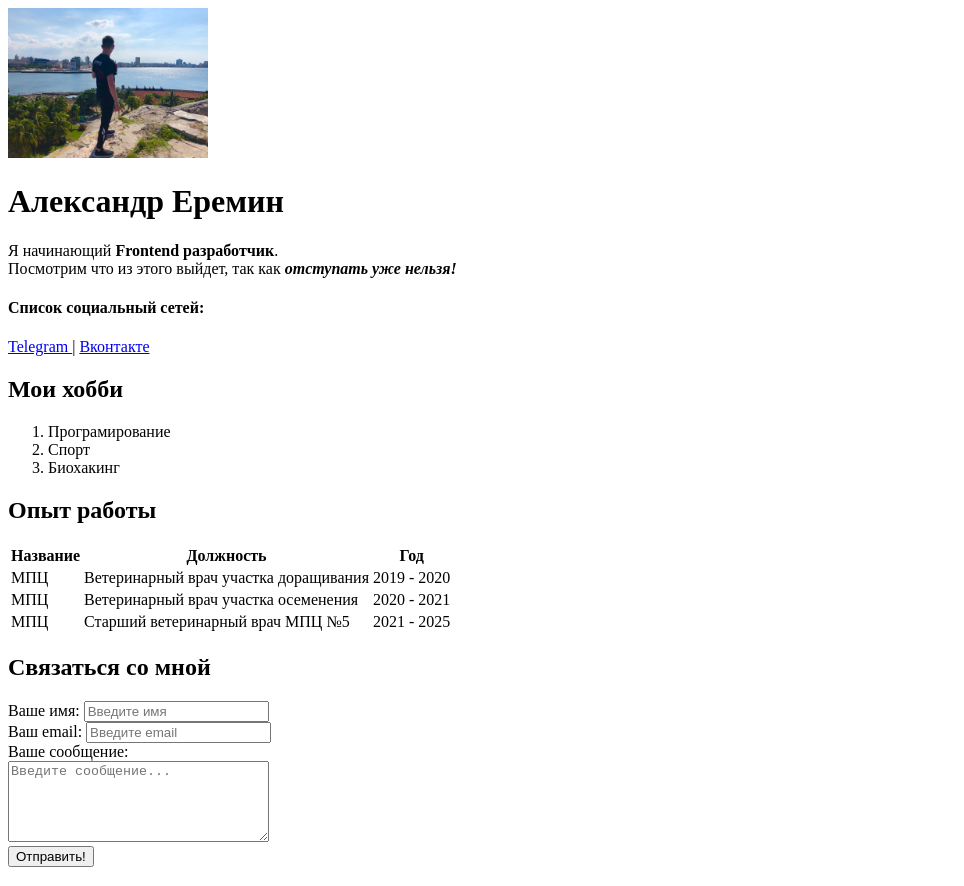
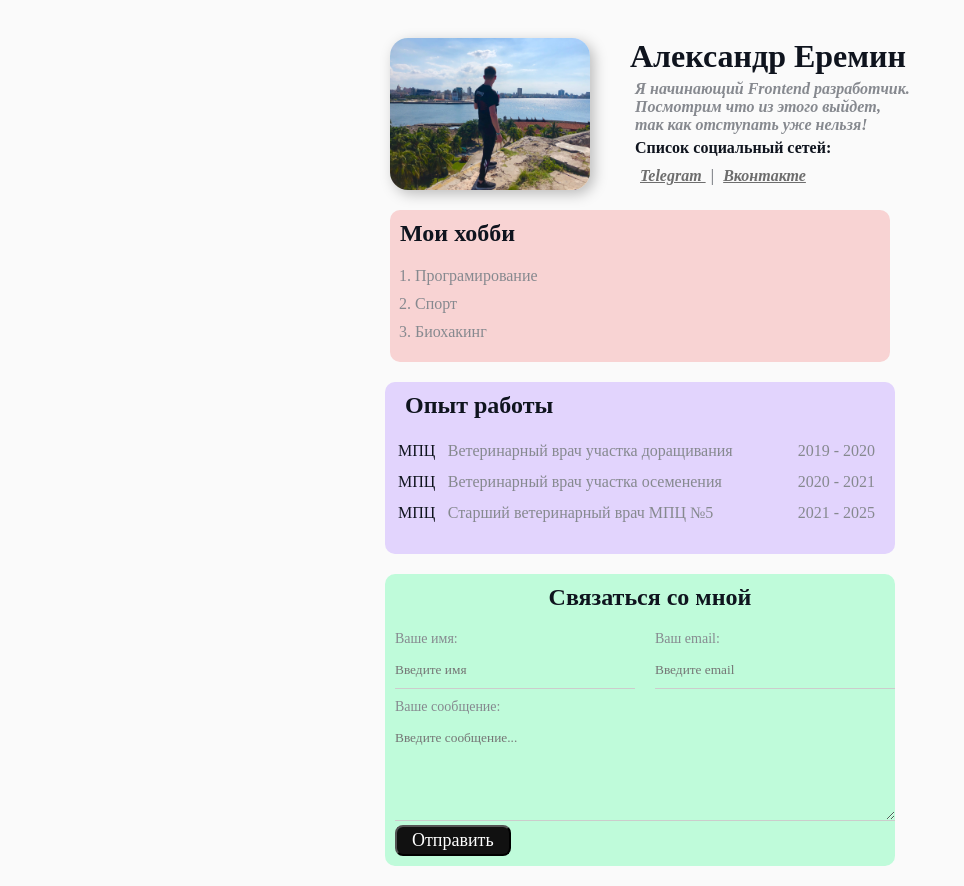
Before and after one commit to Eremin-inc13/resume, a plain HTML site: page index.html in a window 1280 px wide. Shown: the whole page, without its empty margins (0-964 px from the left). Drawn offline with Linux system fonts and the light colour scheme.

Commit message:
Add styles

```diff
--- /dev/null
+++ b/css/styles.css
@@ -0,0 +1,241 @@
+@import url('https://fonts.googleapis.com/css2?family=Roboto+Slab&display=swap');
+
+body {
+    font-size: 16px;
+    font-family: 'Roboto, Verdana, sans-serif';
+    font-weight: normal;
+    color: #0f141e;
+    background: #fafafa;
+}
+
+h1 {
+    margin: 0;
+    margin-left: 10px;
+}
+
+.avatar {
+    width: 200px;
+    box-shadow: 4px 4px 14px rgba(0, 0, 0, .25);
+    border-radius: 18px;
+    max-height: 152px;
+    display: block;
+    margin-left: 125px;
+    margin-right: auto;
+}
+
+.container {
+    max-width: 750px;
+    margin: auto;
+    box-sizing: border-box;
+    border-radius: 20px;
+    padding-top: 30px;
+
+}
+
+.info {
+    margin-bottom: 20px;
+    display: flex;
+}
+
+.info-text {
+    margin-left: 30px;
+}
+
+.info-text p {
+    font-style: italic;
+    font-weight: bold;
+    color: #86898f;
+    margin: 5px;
+    padding-left: 10px;
+    padding-right: 100px;
+}
+
+.info-text h4 {
+    margin: 0;
+    margin-bottom: 10px;
+    margin-left: 15px;
+    padding: auto;
+
+
+}
+
+.card-1 {
+    background-color: #f8d3d3;
+    border-radius: 10px;
+    padding-left: 0;
+    margin-bottom: 20px;
+    padding-bottom: 5px;
+    max-width: 500px;
+    margin-left: auto;
+    margin-right: auto;
+
+}
+
+.card-1 h2 {
+    padding: 10px 0 0 10px;
+}
+
+.card-2 {
+    background-color: #e2d4fd;
+    border-radius: 10px;
+    padding-left: 10px;
+    padding-bottom: 20px;
+    max-width: 500px;
+    margin-left: auto;
+    margin-right: auto;
+}
+
+.card-2 h2 {
+    padding: 10px 0 0 10px;
+}
+
+.card-3 {
+    background-color: #b4fcd4d4;
+    border-radius: 10px;
+    padding-left: 10px;
+    padding-bottom: 10px;
+    margin-bottom: 20px;
+    max-width: 500px;
+    margin-left: auto;
+    margin-right: auto;
+}
+
+.card-3 h2 {
+    padding: 10px 0 0 10px;
+}
+
+.btn {
+    /* background: #111; */
+    padding: 5px;
+    border: none;
+    cursor: pointer;
+    border-radius: 5px;
+    font-family: inherit;
+    color: rgb(109, 109, 109);
+}
+
+/* a:visited {
+    color: rgba(240, 255, 152, 0.1);
+} */
+
+a:active {
+    color: red;
+}
+
+/* a:hover {
+    font-size: 20px;
+} */
+
+a:hover {
+    color: aqua;
+    /* transition: all .4s; */
+}
+
+.btn1 {
+    background: #111;
+    padding: 3px 15px;
+    color: #ffffff;
+    font-family: inherit;
+    font-size: 18px;
+    border-radius: 8px;
+    cursor: pointer;
+}
+
+.list {
+    padding: 0 25px;
+    /* list-style: none; */
+
+}
+
+.list li {
+    color: #86898f;
+    margin-bottom: 10px;
+}
+
+.table {
+    width: 100%;
+}
+
+.table td {
+    padding-bottom: 10px;
+}
+
+.table td:nth-child(2),
+.table td:nth-child(3) {
+    color: #86898f;
+}
+
+.form h2 {
+    text-align: center;
+}
+
+.form-row {
+    margin-bottom: 10px;
+    display: flex;
+}
+
+.form-row .form-group {
+    /* display: inline-block; */
+    margin-right: 20px;
+    /* width: calc(50% - 20px); */
+    width: 50%;
+}
+
+.form-row .form-group:last-child {
+    margin-right: 0;
+}
+
+@media (max-width:760px) {
+    .form-row {
+    display: block;
+}
+.form-row .form-group {
+    width: 100%;
+    margin-right: 0;
+    margin-bottom: 10px;
+}
+}
+
+.form-group label {
+    display: block;
+    font-size: 14px;
+    color: #86898f;
+}
+
+.form-group input,
+.form-group textarea {
+    width: 100%;
+    box-sizing: border-box;
+    border: none;
+    background: transparent;
+    border-bottom: 1px solid #ccc;
+    color: #000;
+    padding: 15px 0 10px;
+    outline: none;
+    font-family: inherit;
+}
+
+@media (max-width:760px) {
+    .container {
+        font-size: 18px;
+    }
+
+    .info {
+        display: block;
+        text-align: center;
+    }
+
+    .avatar {
+        display: block;
+        margin-left: auto;
+        margin-right: auto;
+    }
+
+    .info-text {
+        margin-left: auto;
+        margin-right: auto;
+    }
+    .info-text p {
+        margin-left: 70px;
+    }
+}
--- a/index.html
+++ b/index.html
@@ -12,39 +12,49 @@
       name="description"
       content="Это сайт - резюме Еремина Александра Frontend разработчика"
     />
+    <link rel="stylesheet" href="css/styles.css" />
     <title>Еремин Александр</title>
   </head>
   <body>
-    <img src="/resume/img/logo.jpg" alt="Аватар" width="200" />
+    <div class="container">
+      <div class="info">
+        <img src="/resume/img/logo.jpg" alt="Аватар" class="avatar" />
+        <div class="info-text">
           <h1>Александр Еремин</h1>
-
           <p>
-      Я начинающий<strong> Frontend разработчик</strong>.<br />Посмотрим что из
-      этого выйдет, так как <strong><em>отступать уже нельзя!</em></strong>
+            Я начинающий<strong> Frontend разработчик</strong>.<br />Посмотрим
+            что из этого выйдет, так как <strong>отступать уже нельзя!</strong>
           </p>
 
           <h4>Список социальный сетей:</h4>
           <p>
-      <a href="https://t.me/Eremin_inc" target="_blank">Telegram </a>|
-      <a href="https://vk.com/eremin_inc" target="_blank"> Вконтакте</a>
+            <a href="https://t.me/Eremin_inc" target="_blank" class="btn"
+              >Telegram </a
+            >|
+            <a href="https://vk.com/eremin_inc" target="_blank" class="btn">
+              Вконтакте</a
+            >
           </p>
-
+        </div>
+      </div>
+      <div class="card-1">
         <h2>Мои хобби</h2>
-    <ol>
+        <ol class="list">
           <li>Програмирование</li>
           <li>Спорт</li>
           <li>Биохакинг</li>
         </ol>
-
+      </div>
+      <div class="card-2">
         <h2>Опыт работы</h2>
-    <table>
-      <thead>
+        <table class="table">
+          <!-- <thead>
           <tr>
             <th>Название</th>
             <th>Должность</th>
             <th>Год</th>
           </tr>
-      </thead>
+        </thead> -->
           <tbody>
             <tr>
               <td>МПЦ</td>
@@ -67,29 +77,33 @@
             </tr>
           </tbody>
         </table>
-
+      </div>
+      <div class="card-3">
+        <form action="/" class="form">
           <h2>Связаться со мной</h2>
-    <form>
-      <div>
+          <div class="form-row">
+            <div class="form-group">
               <label for="name">Ваше имя:</label>
               <input type="text" id="name" placeholder="Введите имя" />
             </div>
-      <div>
+            <div class="form-group">
               <label for="email">Ваш email:</label>
               <input type="email" id="email" placeholder="Введите email" />
             </div>
-      <div>
+          </div>
+          <div class="form-group">
             <label for="message">Ваше сообщение:</label>
-        <br />
             <textarea
               id="message"
               placeholder="Введите сообщение..."
-          cols="30"
+              сols="20"
               rows="5"
             ></textarea>
           </div>
 
-      <input type="submit" value="Отправить!" />
+          <input type="submit" value="Отправить" class="btn1" />
         </form>
+      </div>
+    </div>
   </body>
 </html>
```
Lines whose indentation alone changed are shown as unchanged.
